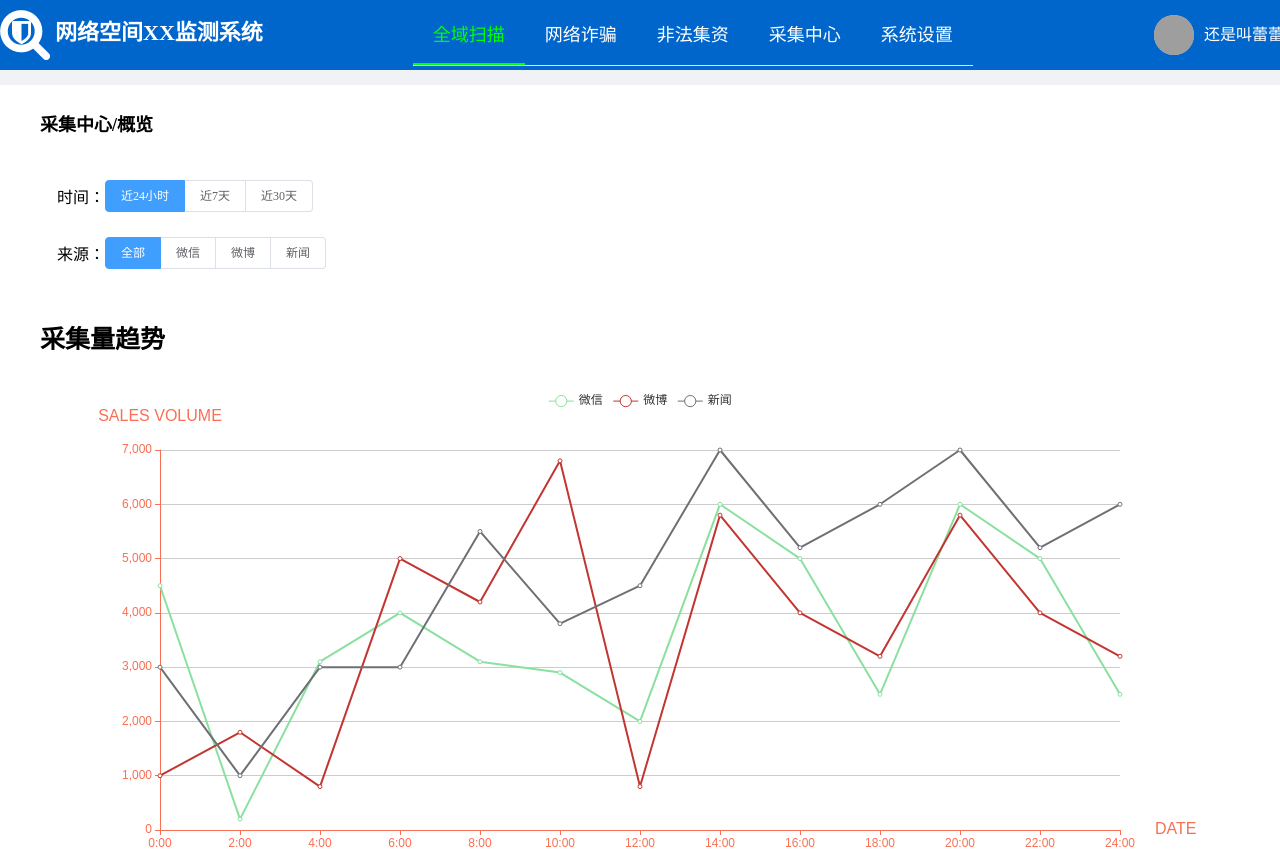
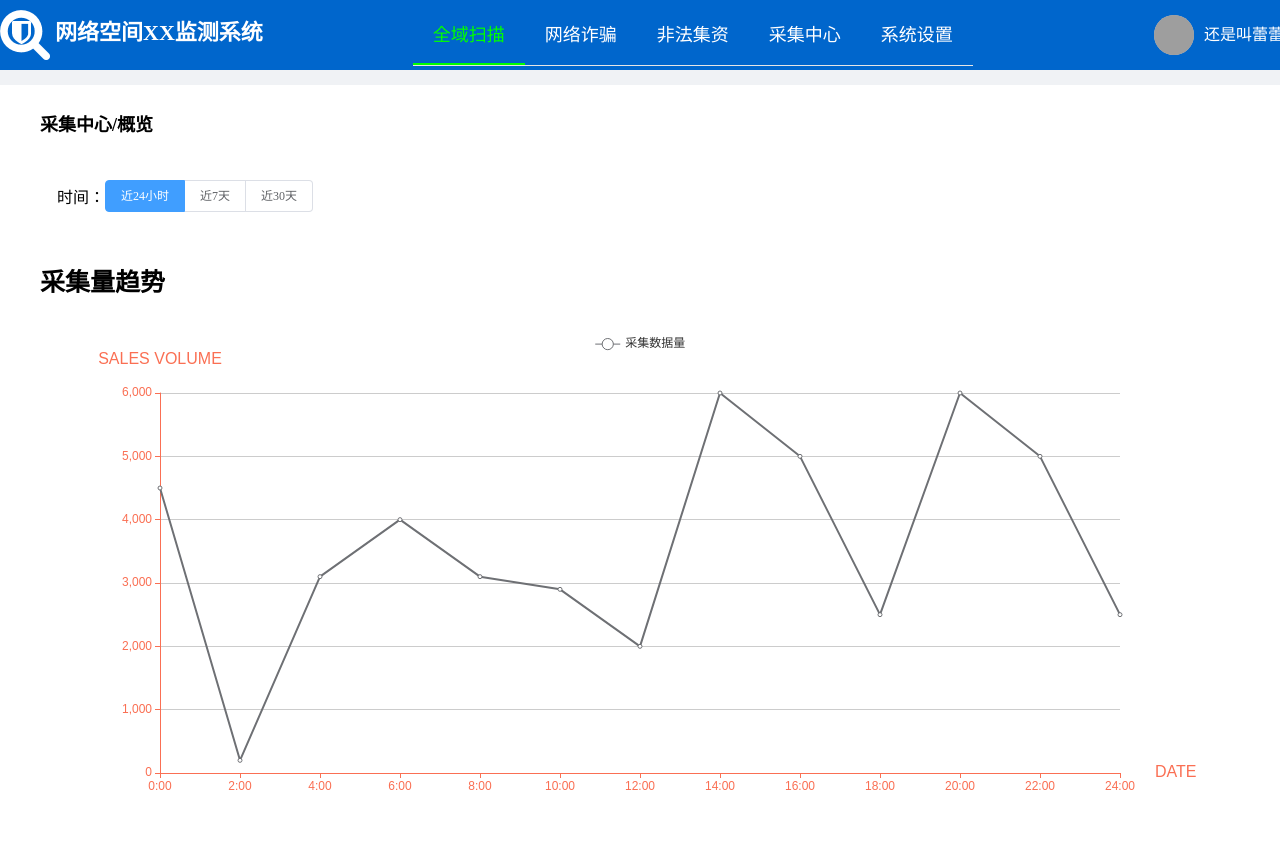
Before and after one commit to Tshirt-hfk/ccbps, a Vue app: page /gatheringcenter in a window 1280 px wide. Shown: the top 849 px of the page. Built offline with nearby package versions, Linux system fonts and the light colour scheme; grey boxes are pictures that could not be loaded.

Commit message:
数据收集页面去掉来源

```diff
--- a/src/views/gatheringCenter.vue
+++ b/src/views/gatheringCenter.vue
@@ -9,15 +9,6 @@
             <el-radio-button label="近24小时"></el-radio-button>
             <el-radio-button label="近7天"></el-radio-button>
             <el-radio-button label="近30天"></el-radio-button>
-          </el-radio-group>
-        </div>
-        <div class="gc-main-radio">
-          <div class="gc-main-radio-title">来源：</div>
-          <el-radio-group v-model="radio2" size="small">
-            <el-radio-button label="全部"></el-radio-button>
-            <el-radio-button label="微信"></el-radio-button>
-            <el-radio-button label="微博"></el-radio-button>
-            <el-radio-button label="新闻"></el-radio-button>
           </el-radio-group>
         </div>
         <div class="gc-main-gatherTrend">
@@ -195,26 +186,11 @@ export default {
         this.lineData = data.lineData[this.radio1];
         this.initLineData();
       }
-    },
-    radio2: {
-      handler(n, o) {
-        if (this.radio2 == "全部") {
-          this.legend = data.lineData.legend;
-          this.color = data.lineData.color;
-        } else {
-          this.legend = [this.radio2];
-          this.color = [
-            data.lineData.color[data.lineData.legend.indexOf(this.radio2)]
-          ];
-        }
-        this.initLineData();
-      }
     }
   },
   data() {
     return {
       radio1: "近24小时", // 筛选选项
-      radio2: "全部",
       lineData: data.lineData["近24小时"], //折线图数据
       legend: data.lineData.legend,
       color: data.lineData.color,
@@ -255,7 +231,6 @@ export default {
   },
   mounted() {
     this.init();
-
     this.initLineData();
   },
   methods: {
```
Also changed, not shown: src/data/gatheringCenterData.js.
